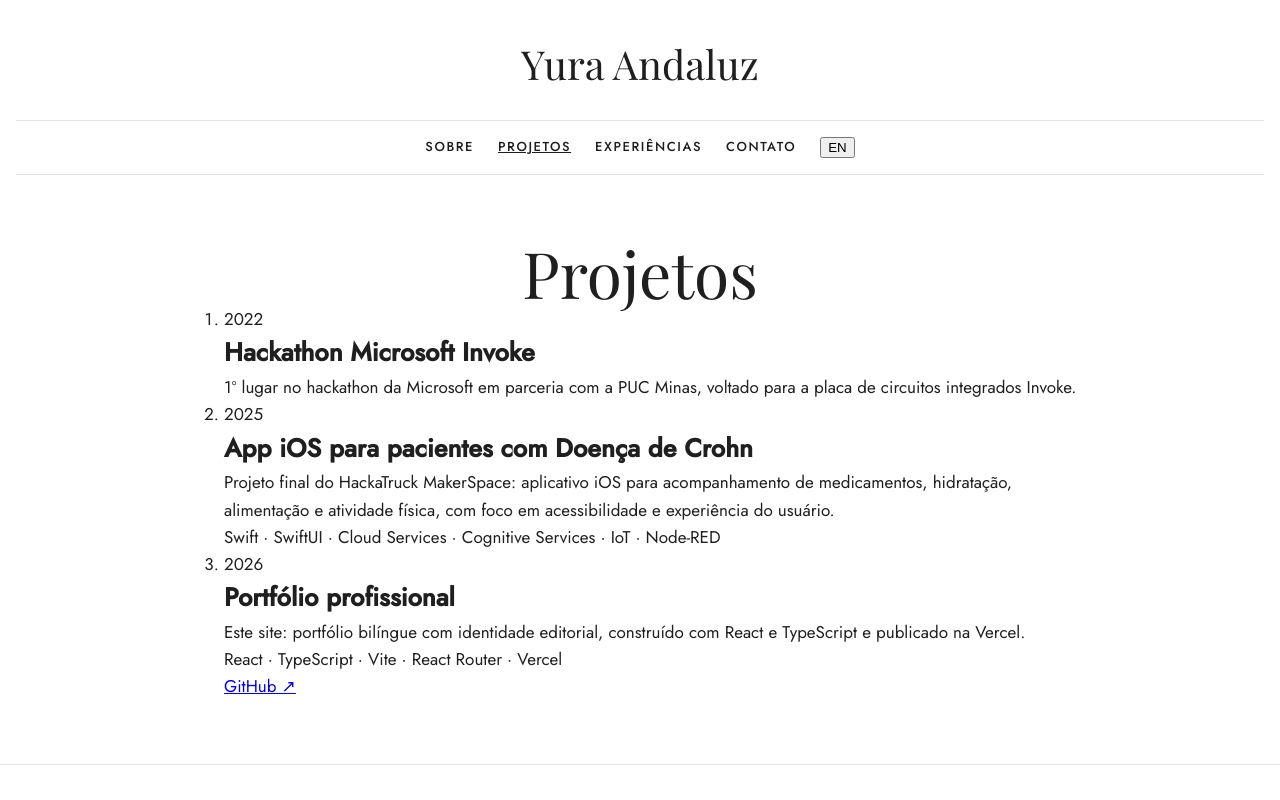
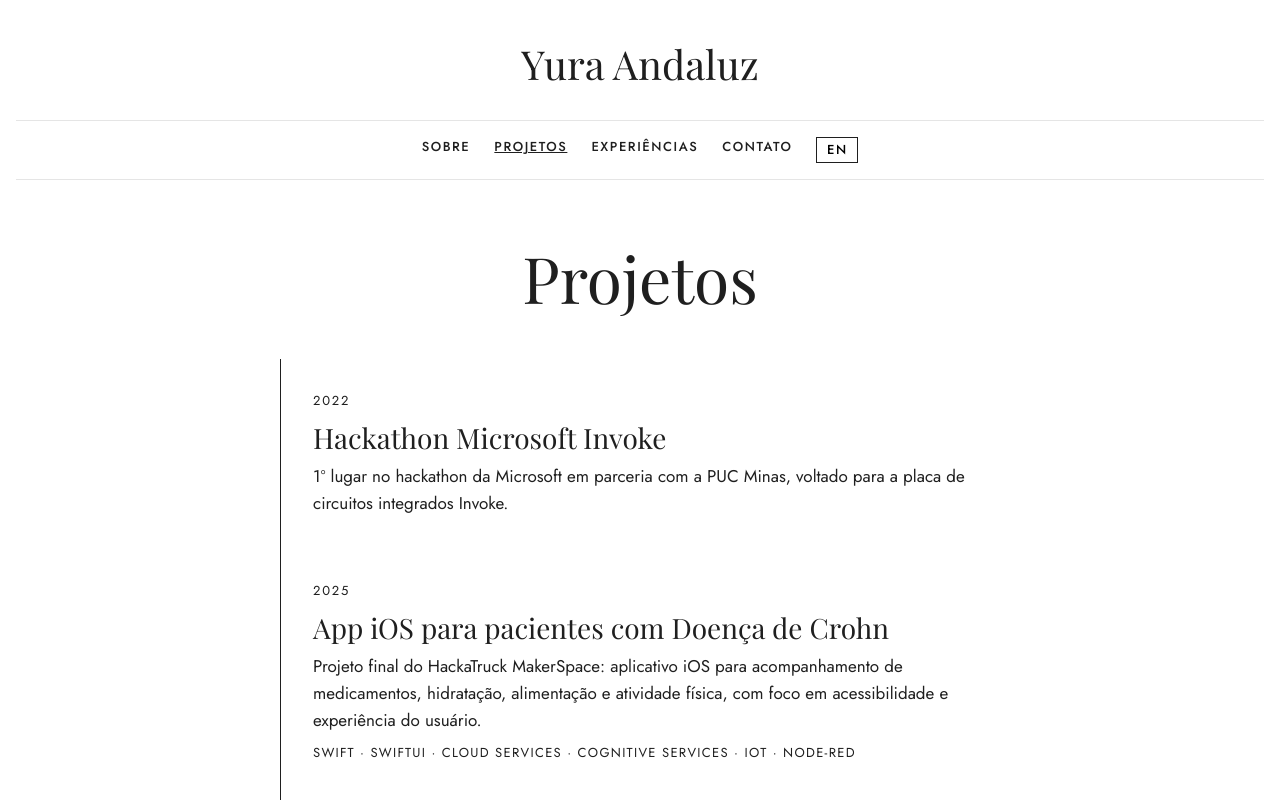
Before and after one commit to yuracandaluz/portfolio, a React app: page /projetos in a window 1280 px wide. Shown: the top 800 px of the page. Built offline with nearby package versions, Linux system fonts and the light colour scheme; the HTML template or start-up script is replaced by a standard one.

Commit message:
style: add styles for language toggle, experience list and timeline

```diff
--- a/src/index.css
+++ b/src/index.css
@@ -47,3 +47,26 @@ body {
   border-top: 1px solid var(--color-line);
   font-size: var(--text-caption); text-transform: uppercase; letter-spacing: 0.12em;
 }
+
+.lang-toggle {
+  background: none; border: 1px solid var(--color-ink); cursor: pointer;
+  padding: 0.15rem 0.6rem; font-family: var(--font-body);
+  font-size: var(--text-caption); font-weight: 500; letter-spacing: 0.12em;
+}
+.lang-toggle:hover { background: var(--color-ink); color: var(--color-bg); }
+
+.about { max-width: 680px; margin: 3rem auto 0; display: grid; gap: 1.5rem; }
+
+.subtitle { font-family: var(--font-display); font-weight: 400; font-size: 1.75rem; line-height: 1.25; }
+.caption { font-size: var(--text-caption); text-transform: uppercase; letter-spacing: 0.14em; }
+.organization { font-style: italic; }
+.tags { font-size: var(--text-caption); text-transform: uppercase; letter-spacing: 0.1em; }
+.link { color: var(--color-ink); }
+
+.experience-list, .timeline { list-style: none; padding: 0; margin: 3rem auto 0; max-width: 720px; }
+.experience-item, .timeline-item {
+  display: grid; gap: 0.5rem; padding: 2rem 0; border-top: 1px solid var(--color-line);
+}
+.timeline { border-left: 1px solid var(--color-ink); padding-left: 2rem; }
+.timeline-item { border-top: none; }
+.project-image { width: 100%; height: auto; }
```
